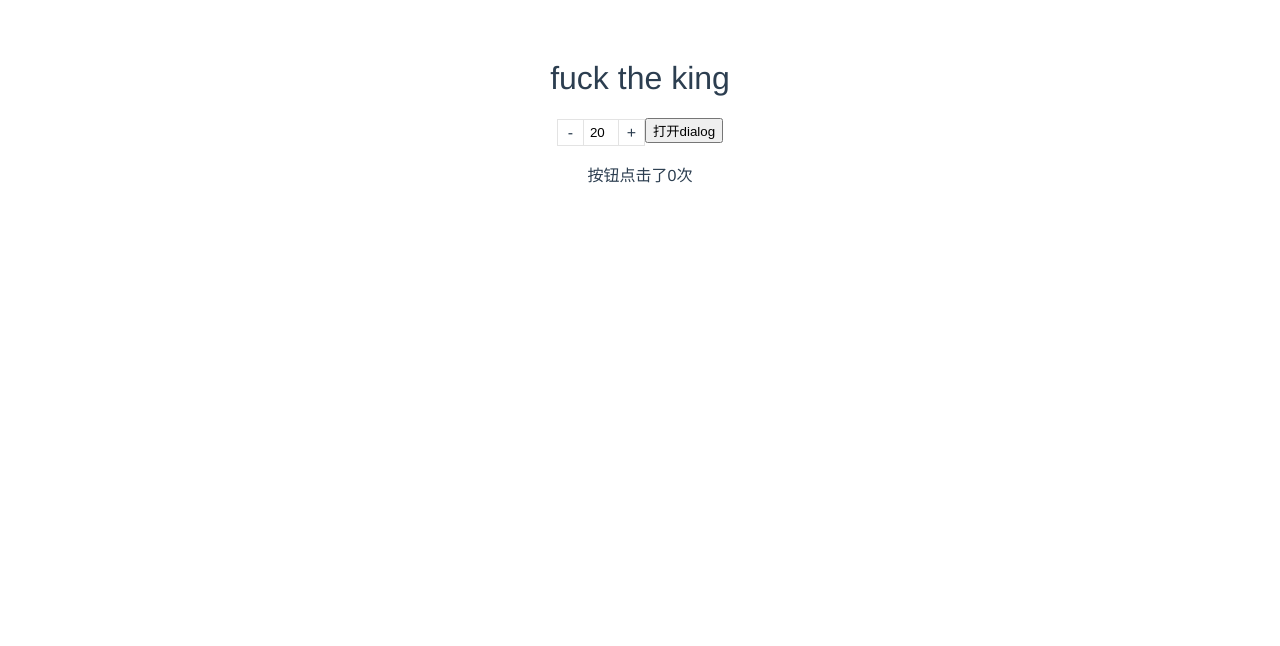
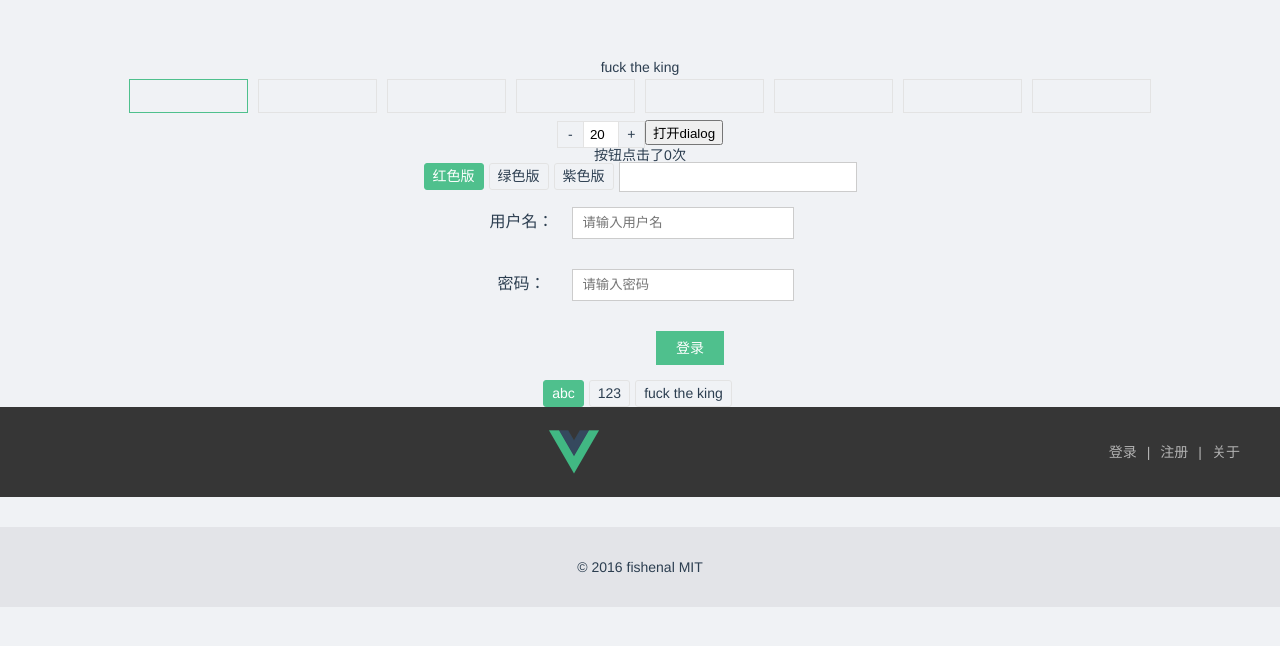
Before and after one commit to kuangyazhou/Components, a Vue app: page / in a window 1280 px wide. Shown: the top 646 px of the page. Built offline with nearby package versions, Linux system fonts and the light colour scheme; the HTML template or start-up script is replaced by a standard one.

Commit message:
components导入成功

```diff
--- a/package.json
+++ b/package.json
@@ -12,7 +12,8 @@
   "dependencies": {
     "element-ui": "^2.0.4",
     "vue": "^2.5.2",
-    "vue-router": "^3.0.1"
+    "vue-router": "^3.0.1",
+    "yarn": "^1.3.2"
   },
   "devDependencies": {
     "autoprefixer": "^7.1.2",
--- a/src/components/bankChooser.vue
+++ b/src/components/bankChooser.vue
@@ -2,10 +2,11 @@
   <div class="chooser-component">
     <ul class="chooser-list">
       <li
-      v-for="(item, index) in banks"
+      v-for="(item, index,key) in banks"
       @click="chooseSelection(index)"
       :title="item.label"
       :class="[item.name, {active: index === nowIndex}]"
+      v-bind:key="item.index"
       ></li>
     </ul>
   </div>
@@ -13,60 +14,60 @@
 
 <script>
 export default {
-  data () {
+  data() {
     return {
       nowIndex: 0,
       banks: [
         {
           id: 201,
-              label: '招商银行',
-              name: 'zhaoshang'
+          label: "招商银行",
+          name: "zhaoshang"
         },
         {
           id: 301,
-              label: '中国建设银行',
-              name: 'jianshe'
+          label: "中国建设银行",
+          name: "jianshe"
         },
         {
           id: 601,
-              label: '浦发银行',
-              name: 'pufa'
+          label: "浦发银行",
+          name: "pufa"
         },
         {
           id: 1101,
-              label: '交通银行',
-              name: 'jiaotong'
+          label: "交通银行",
+          name: "jiaotong"
         },
         {
           id: 101,
-              label: '中国工商银行',
-              name: 'gongshang'
+          label: "中国工商银行",
+          name: "gongshang"
         },
         {
           id: 401,
-              label: '中国农业银行',
-              name: 'nongye'
+          label: "中国农业银行",
+          name: "nongye"
         },
         {
           id: 1201,
-              label: '中国银行',
-              name: 'zhongguo'
+          label: "中国银行",
+          name: "zhongguo"
         },
         {
           id: 501,
-              label: '中信银行',
-              name: 'zhongxin'
+          label: "中信银行",
+          name: "zhongxin"
         }
       ]
-    }
+    };
   },
   methods: {
-    chooseSelection (index) {
-      this.nowIndex = index
-      this.$emit('on-change', this.banks[index])
+    chooseSelection(index) {
+      this.nowIndex = index;
+      this.$emit("on-change", this.banks[index]);
     }
   }
-}
+};
 </script>
 
 <!-- Add "scoped" attribute to limit CSS to this component only -->
@@ -82,7 +83,7 @@ export default {
   display: inline-block;
   width: 117px;
   height: 32px;
-    background-image: url(../assets/banks/banks.png);
+  /* background-image: url(../assets/banks/banks.png); */
   background-repeat: no-repeat;
   margin: 5px;
   border: 1px solid #e3e3e3;
--- a/src/components/chooser.vue
+++ b/src/components/chooser.vue
@@ -2,10 +2,11 @@
     <div class="chooser-component">
         <ul class="chooser-list">
           <li
-          v-for="(item, index) in selections"
+          v-for="(item, index,key) in selections"
           @click="chosenSelection(index)"
           :title="item.label"
           :class="{active:index === nowIndex}"
+          v-bind:key="item.index"
           >{{ item.label }}</li>
         </ul>
       </div>
@@ -17,24 +18,26 @@ export default {
   props: {
     selections: {
       type: Array,
-      default: [{
-        label: 'test',
-        value: 0
-      }]
+      default: [
+        {
+          label: "test",
+          value: 0
+        }
+      ]
     }
   },
-  data () {
+  data() {
     return {
       nowIndex: 0
-    }
+    };
   },
   methods: {
-    chosenSelection (index) {
-      this.nowIndex = index
-      this.$emit('on-change', this.selections[index])
+    chosenSelection(index) {
+      this.nowIndex = index;
+      this.$emit("on-change", this.selections[index]);
     }
   }
-}
+};
 </script>
 
 <style scoped>
@@ -42,7 +45,7 @@ export default {
   position: relative;
   display: inline-block;
 }
-.chooser-list li{
+.chooser-list li {
   display: inline-block;
   border: 1px solid #e3e3e3;
   height: 25px;
--- a/src/components/components.vue
+++ b/src/components/components.vue
@@ -1,47 +1,91 @@
 <template>
   <div>
       <h1>fuck the king</h1>
-      <!-- <bankChooser></bankChooser> -->
+      <bankChooser></bankChooser>
       <kdialog :isShow="showDialog"></kdialog>
       <counter :max="100" :min="20"></counter>
       <!-- <HelloWorld></HelloWorld> -->
       <button @click="add+=1">打开dialog</button>
       <!-- <elButton @click="openDialog" type="success" round>计数</elButton> -->
       <p>按钮点击了{{add}}次</p>
+      <chooser :selections="buyTypes"></chooser>
+      <datepicker></datepicker>
+      <logForm></logForm>
+      <multiplyChooser :selections="multChoose"></multiplyChooser>
+      <layout></layout>
   </div>
 </template>
 
 <script>
-// import bankChooser from "./bankChooser";
+import bankChooser from "./bankChooser";
 // import checkOrder from "./checkOrder";
-// import chooser from "./chooser";
+import chooser from "./chooser";
 import counter from "./counter";
 import HelloWorld from "./HelloWorld";
-// import datepicker from "./datepicker";
+import datepicker from "./datepicker";
 import kdialog from "./dialog";
-// import layout from "./layout";
-// import logForm from "./logForm";
-// import multiplyChooser from "./multiplyChooser";
+import layout from "./layout";
+import logForm from "./logForm";
+import multiplyChooser from "./multiplyChooser";
 // import regForm from "./regForm";
 // import selection from "./selection";
 // import slideShow from "./slideShow";
-import {Button} from 'element-ui';
-import Vue from 'vue';
+import { Button } from "element-ui";
+import Vue from "vue";
 Vue.use(Button);
 export default {
   name: "component",
-  components: { HelloWorld, counter,kdialog },
+  components: {
+    HelloWorld,
+    counter,
+    kdialog,
+    bankChooser,
+    chooser,
+    datepicker,
+    layout,
+    logForm,
+    multiplyChooser
+  },
   data() {
     return {
       msg: "",
-      add:0,
-      showDialog:false,
+      add: 0,
+      showDialog: false,
+      // chooseData:[{'label':abc,value:abc}]
+      multChoose:[
+        {
+          label:'abc',
+          value:0
+        },
+        {
+          label:'123',
+          value:1
+        },
+        {
+          label:'fuck the king',
+          value:2
+        }
+      ],
+      buyTypes: [
+        {
+          label: "红色版",
+          value: 0
+        },
+        {
+          label: "绿色版",
+          value: 1
+        },
+        {
+          label: "紫色版",
+          value: 2
+        }
+      ]
     };
   },
-  methods:{
-    openDialog:function(e){
+  methods: {
+    openDialog: function(e) {
       console.log(e);
-      this.showDialog=true;
+      this.showDialog = true;
     }
   }
 };
--- a/src/components/datepicker.vue
+++ b/src/components/datepicker.vue
@@ -132,15 +132,19 @@
                         </th>
                     </tr>
                     <tr class="date-days">
-                        <th v-for="day in days">{{day}}</th>
+                        <th v-for="day in days" v-bind:key="day.index">{{day}}</th>
                     </tr>
                 </thead>
                 <tbody>
+                    <!-- v-bind:key="i" -->
+                    <!-- v-bind:key="j.index" -->
                     <tr v-for="i in 6">
                         <td v-for="j in 7"
                             :class="date[i * 7 + j] && date[i * 7 + j].status"
                             :date="date[i * 7 + j] && date[i * 7 + j].date"
-                            @click="pickDate(i * 7 + j)">{{date[i * 7 + j] && date[i * 7 + j].text}}</td>
+                            @click="pickDate(i * 7 + j)">
+                            {{date[i * 7 + j] && date[i * 7 + j].text}}
+                        </td>
                     </tr>
                 </tbody>
             </table>
--- a/src/components/layout.vue
+++ b/src/components/layout.vue
@@ -42,7 +42,7 @@
 </template>
 
 <script>
-import Dialog from './base/dialog'
+import Dialog from './dialog'
 import LogForm from './logForm'
 import RegForm from './regForm'
 export default {
```
Also changed, not shown: 1 other file (tests, documents, lock files or other folders). Lines whose indentation alone changed are shown as unchanged.
